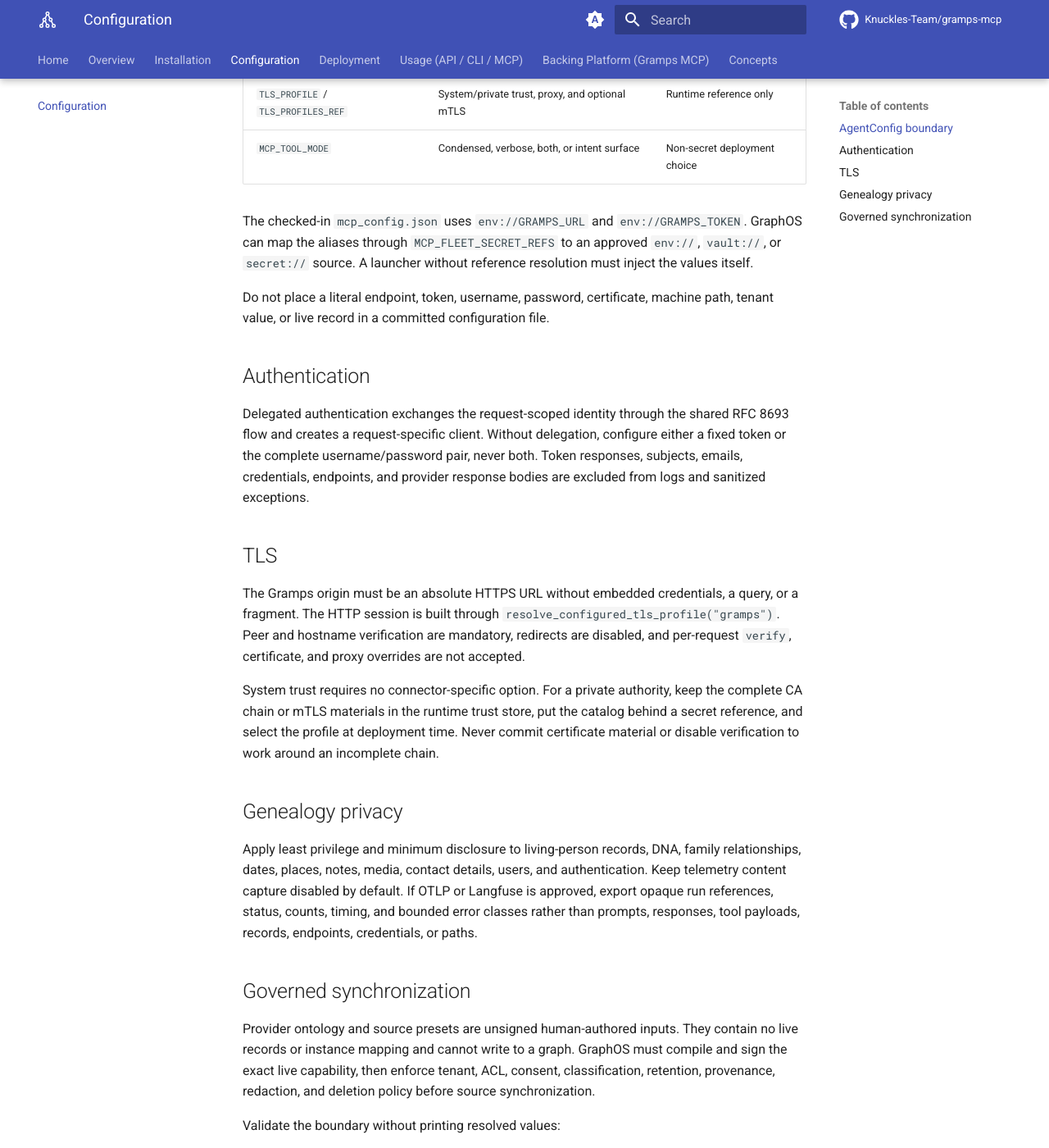
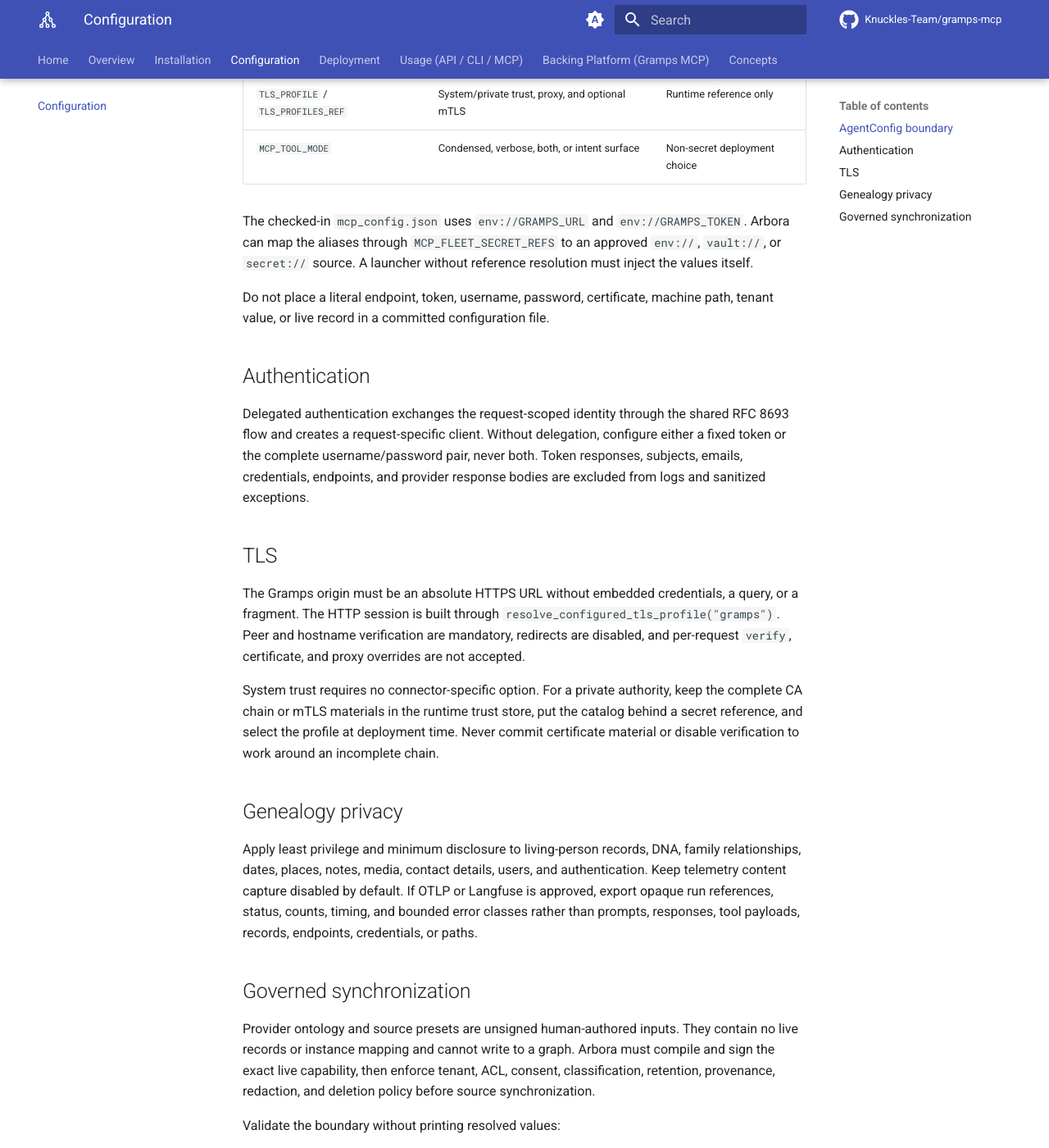
Before and after one commit to Knuckles-Team/gramps-mcp, an MkDocs documentation site: the page built from docs/configuration.md, in a window 1280 px wide and 1400 px high, scrolled down 639 px. Shown: the whole window at 82% size. Built offline with MkDocs 1.6.1 and Material for MkDocs 9.7.7, drawn with Linux system fonts in a browser that asks for light colours; comment, search, counter and statistics services are not loaded.

Commit message:
chore: rename graph-os terminology to arbora [skip ci]
Deterministic graph-os -> arbora terminology replace (replacements=14 files=10 paths_moved=0), with hosts
au.arpa -> arbora.arpa and graph-os.arpa -> arbora-mcp.arpa.

Spec: none (rename)
Co-Authored-By: Claude Opus 5.5 (1M context) <noreply@anthropic.com>

```diff
--- a/.pre-commit-config.yaml
+++ b/.pre-commit-config.yaml
@@ -3,7 +3,7 @@
 default_install_hook_types: [pre-commit, pre-push]
 default_language_version:
   python: python3
-# Phase 0 dev-velocity contract (graph-os-completion-program): a hook with no
+# Phase 0 dev-velocity contract (arbora-completion-program): a hook with no
 # explicit `stages:` below is commit-only, never both.
 default_stages: [pre-commit]
 exclude: 'dotnet|node_modules'
--- a/docs/configuration.md
+++ b/docs/configuration.md
@@ -19,7 +19,7 @@ dotenv files are not a configuration source.
 | `MCP_TOOL_MODE` | Condensed, verbose, both, or intent surface | Non-secret deployment choice |
 
 The checked-in `mcp_config.json` uses `env://GRAMPS_URL` and
-`env://GRAMPS_TOKEN`. GraphOS can map the aliases through
+`env://GRAMPS_TOKEN`. Arbora can map the aliases through
 `MCP_FLEET_SECRET_REFS` to an approved `env://`, `vault://`, or `secret://` source.
 A launcher without reference resolution must inject the values itself.
 
@@ -58,7 +58,7 @@ than prompts, responses, tool payloads, records, endpoints, credentials, or path
 ## Governed synchronization
 
 Provider ontology and source presets are unsigned human-authored inputs. They contain no
-live records or instance mapping and cannot write to a graph. GraphOS must compile and
+live records or instance mapping and cannot write to a graph. Arbora must compile and
 sign the exact live capability, then enforce tenant, ACL, consent, classification,
 retention, provenance, redaction, and deletion policy before source synchronization.
 
```
Also changed, not shown: README.md (+3 -3 lines), docs/index.md (+1 -1 lines), docs/usage.md (+1 -1 lines), gramps_mcp/skills/gramps-genealogy-operations/SKILL.md (+2 -2 lines), 4 other files.
